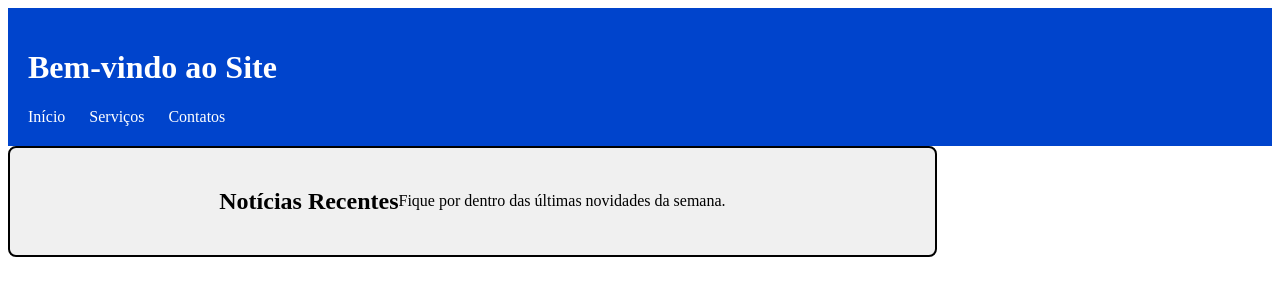
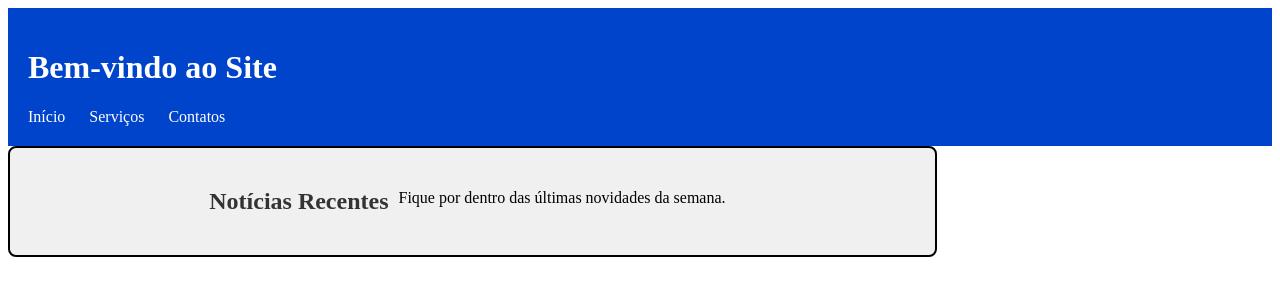
Before and after one commit to maria-julia-oliveira/av2PrimeiroTrimestre, a plain HTML site: page index.html in a window 1280 px wide. Drawn offline with Linux system fonts and the light colour scheme.

Commit message:
........

```diff
--- a/style.css
+++ b/style.css
@@ -25,3 +25,11 @@ border-radius: 8px;
 padding: 20px;
 
 }
+section h2{
+    font-size: 24px;
+    color: #333333;
+}
+section p{
+    margin-top: 10px;
+    padding: 10px;
+}
```
